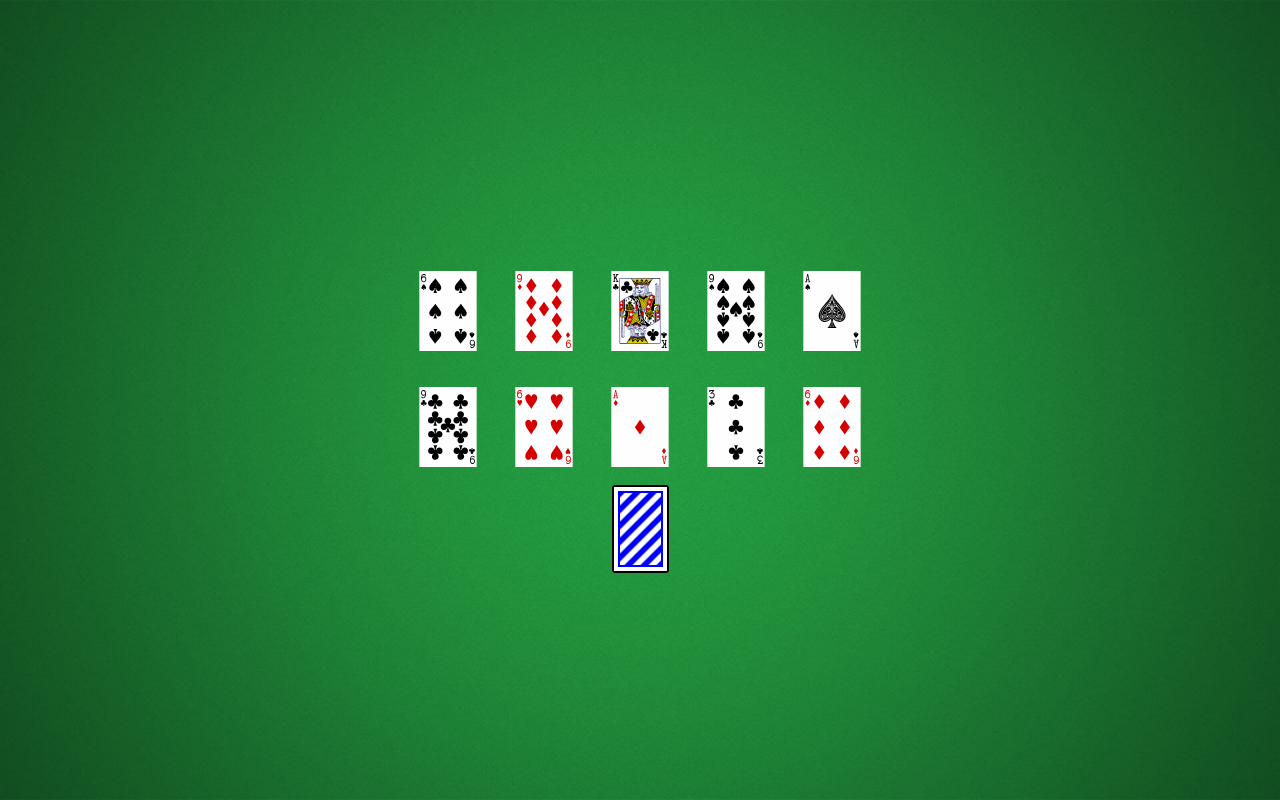
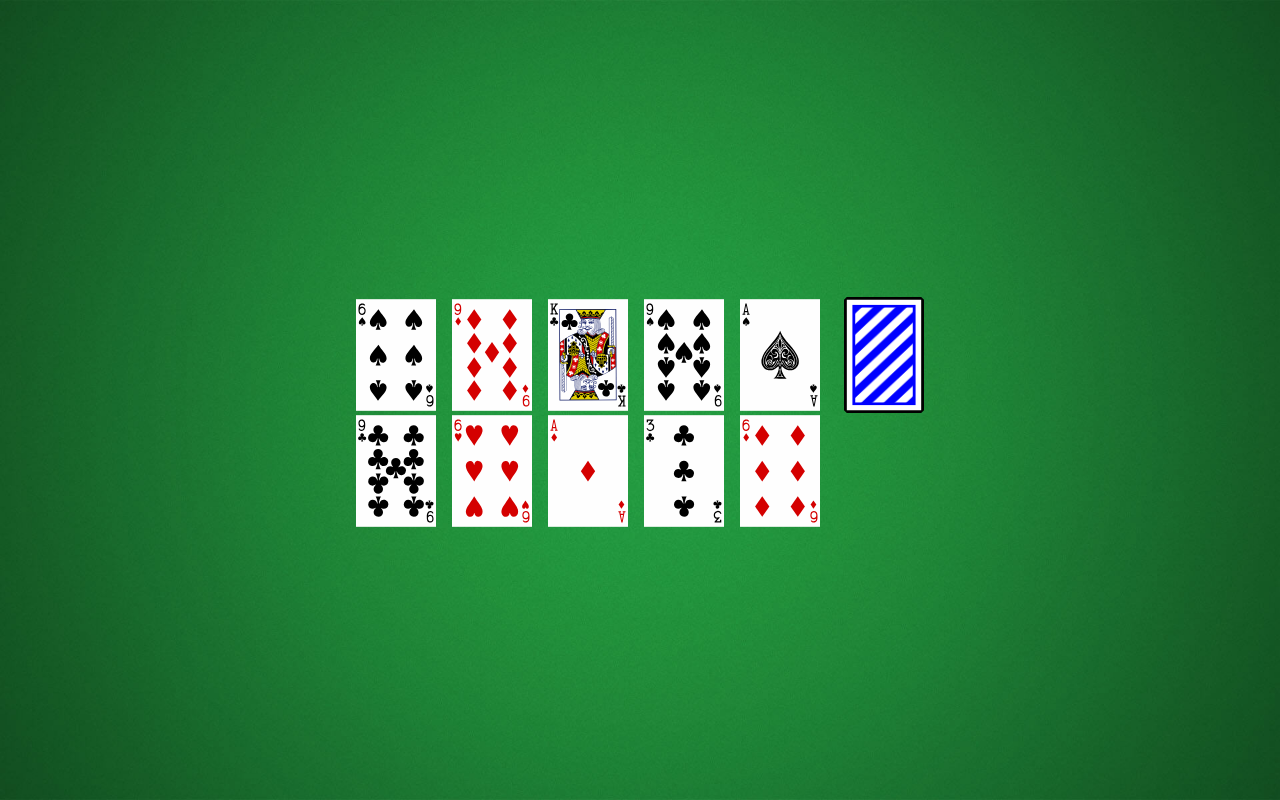
Before and after one commit to TomBer101/chinese-poker, a React (Create React App) app: page / in a window 1280 px wide. Built offline with nearby package versions, Linux system fonts and the light colour scheme.

Commit message:
cards and board base layout - fixed

```diff
--- a/src/components/game-components/Card.jsx
+++ b/src/components/game-components/Card.jsx
@@ -4,6 +4,9 @@ import '../../styles/game-components/Card.css'
 import cardInfo from '../../utils/cardsInfo.json';
 
 function Card({ value, suit, flip, laneID, children }) {
+
+    var name = 'logo';
+    var num = 192;
 
     if (flip) {
         return (
@@ -14,11 +17,8 @@ function Card({ value, suit, flip, laneID, children }) {
     }
     return (
         <div className={`game-card`} data-testid={`card-${value}-${suit}`}>
-            <span>
-                <svg xmlns="http://www.w3.org/2000/svg" width="100%" height="100%" viewBox="0 0 100 100">
-                    <image href={`${process.env.PUBLIC_URL}/images/cards/${value}${suit}.svg`} width="100%" height="100%" />
-                </svg>
-            </span>
+                    <img src={`images/cards/${value}${suit}.svg`}  />
+
         </div>
     );
 }
--- a/src/components/game-components/Deck.jsx
+++ b/src/components/game-components/Deck.jsx
@@ -15,7 +15,7 @@ function Deck({ onClick, amountOfCards }) {
 
     if (amountOfCards !== 0) {
         return (
-            <div className='deck' onClick={handleOnClick}>
+            <div className='deck game-card' onClick={handleOnClick}>
                 <img src='images/cards/BACK.svg' alt='card_back' />
             </div>
         )
--- a/src/components/game-components/Game.jsx
+++ b/src/components/game-components/Game.jsx
@@ -3,7 +3,7 @@ import { Card, Container, Row, Col } from "react-bootstrap";
 
 
 import Deck from "./Deck";
-import {default as GameCard} from "./Card";
+import { default as GameCard } from "./Card";
 import Player from './Player';
 import populateCards from '../../utils/populateCards';
 import cardsInfo from '../../utils/cardsInfo.json';
@@ -20,8 +20,7 @@ function Game() {
     const [numberOfTurns, setNumberOfTurns] = useState(-1);
     const [gameDeck, setGameDeck] = useState([]);
     const [currentCard, setCurrentCard] = useState(null); // New state for the current card
-    const [playerHands, setPlayerHands] = useState([[[],[],[],[],[]], [[],[],[],[],[]]]);
-    console.log(cardsInfo);
+    const [playerHands, setPlayerHands] = useState([[[], [], [], [], []], [[], [], [], [], []]]);
     const playShufflingSound = new Audio(shufflingSound);
 
     const currentPlayerRole = 'player1';
@@ -63,22 +62,24 @@ function Game() {
         <div className="game-container">
             <Container fluid>
                 <Row className="mt-4 component">
-                    {
-                        currentPlayerRole === 'player1' ? <Player hands={playerHands[1]} key={1} /> :
-                                                        <Player hands={playerHands[0] } key={1}/>
-                    }
+                    <Col>
+                        {currentPlayerRole === 'player1' ? <Player hands={playerHands[1]} key={1} />
+                            : <Player hands={playerHands[0]} key={1} />}
+                    </Col>
+                    <Col className="float-end">
+                        {gameDeck && <Deck amountOfCards={gameDeck.length} onClick={handleDeckClick} />}
+                    </Col>
                 </Row>
                 <Row>
-                    {
-                        currentPlayerRole === 'player1' ? <Player hands={playerHands[0]} key={0} /> :
-                                                        <Player hands={playerHands[1] } key={0}/>
-                    }
+                    <Col>
+                    {currentPlayerRole === 'player1' ? <Player hands={playerHands[0]} key={0} /> :
+                            <Player hands={playerHands[1]} key={0} />}
+                    </Col>
+                    <Col className="float-end ">
+
+                          {currentCard?  <GameCard flip={false} laneID={-1} suit={currentCard.suit} rank={currentCard.rank} /> :<div className={`card-placeholder`}></div> }
+                    </Col>
                 </Row>
-
-                <Col md="auto" className="float-right">
-                    {gameDeck && <Deck amountOfCards={gameDeck.length} onClick={handleDeckClick}/>}
-                    {currentCard && <GameCard flip={false} laneID={-1} suit={currentCard.suit} rank={currentCard.rank}/>}
-                </Col>
             </Container>
         </div>
     )
--- a/src/styles/game-components/Card.css
+++ b/src/styles/game-components/Card.css
@@ -10,6 +10,11 @@
   border-radius: 5px;
   background-size: 100%;
   background-repeat: no-repeat;
+}
+
+.game-card img {
+  height: 100%;
+  width: 100%;
 }
 
 .card-black {
--- a/src/styles/game-components/Game.css
+++ b/src/styles/game-components/Game.css
@@ -4,3 +4,19 @@
     display: flex;
     padding: 0;
 }
+
+.col {
+    display: flex;
+    align-items: center;
+    justify-content: center;
+}
+
+.card-placeholder {
+    width: 100%;
+    height: 100%;
+    background-color: transparent;
+}
+
+.visible {
+    visibility: visible;
+}
```
Lines whose indentation alone changed are shown as unchanged.
